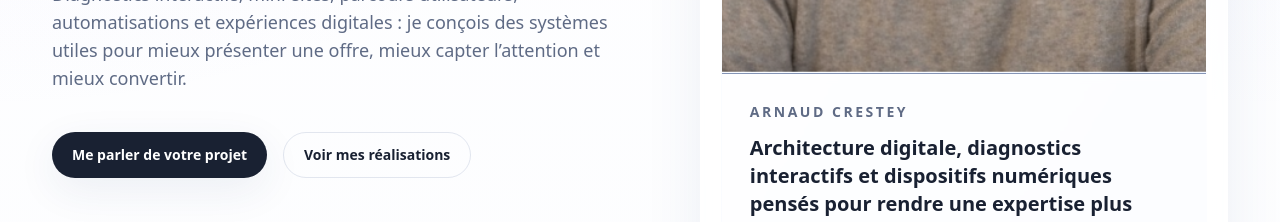
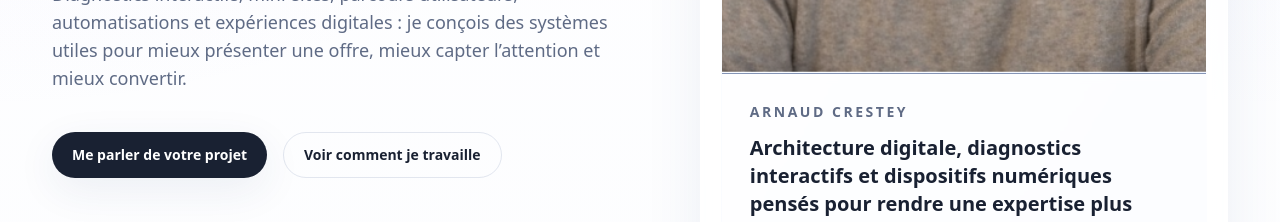
Before and after one commit to arnaudcrestey/portail-site-vitrine, a Next.js app: page / in a window 1280 px wide. Shown: the part 820-1042 px from the top of the page. Built offline with nearby package versions, Linux system fonts and the light colour scheme.

Commit message:
Update hero.tsx

```diff
--- a/components/hero.tsx
+++ b/components/hero.tsx
@@ -13,17 +13,20 @@ export function HomeHero() {
           </h1>
 
           <p className="mt-6 max-w-2xl text-lg leading-8 text-slate sm:text-xl">
-            J’aide en priorité les coachs, thérapeutes, formateurs et indépendants à passer d’une offre floue ou dispersée à un dispositif concret, lisible et engageant.
+            J’aide en priorité les coachs, thérapeutes, formateurs et indépendants à passer d’une offre floue ou
+            dispersée à un dispositif concret, lisible et engageant.
           </p>
 
           <p className="mt-4 max-w-2xl text-base leading-8 text-slate sm:text-lg">
-            Diagnostics interactifs, mini-sites, parcours utilisateurs, automatisations et expériences digitales : je conçois des systèmes utiles pour mieux présenter une offre, mieux capter l’attention et mieux convertir.
+            Diagnostics interactifs, mini-sites, parcours utilisateurs, automatisations et expériences digitales : je
+            conçois des systèmes utiles pour mieux présenter une offre, mieux capter l’attention et mieux convertir.
           </p>
 
           <div className="mt-10 flex flex-col gap-4 sm:flex-row">
             <ButtonLink href="/contact">Me parler de votre projet</ButtonLink>
-            <ButtonLink href="/diagnostics-automatisations" variant="secondary">
-              Voir mes réalisations
+
+            <ButtonLink href="/realisations" variant="secondary">
+              Voir comment je travaille
             </ButtonLink>
           </div>
 
@@ -33,7 +36,10 @@ export function HomeHero() {
               ['Structure', 'Transformer une expertise en parcours concret'],
               ['Conversion', 'Créer des dispositifs plus engageants et crédibles'],
             ].map(([label, value]) => (
-              <div key={label} className="rounded-3xl border border-line/90 bg-white/65 p-5 backdrop-blur-sm">
+              <div
+                key={label}
+                className="rounded-3xl border border-line/90 bg-white/65 p-5 backdrop-blur-sm"
+              >
                 <dt className="text-xs font-semibold uppercase tracking-[0.18em] text-slate">{label}</dt>
                 <dd className="mt-3 text-sm font-medium leading-6 text-ink">{value}</dd>
               </div>
@@ -43,6 +49,7 @@ export function HomeHero() {
 
         <Surface className="relative overflow-hidden p-4 sm:p-5">
           <div className="absolute inset-x-8 top-0 h-24 rounded-full bg-secondary/18 blur-3xl" />
+
           <div className="relative overflow-hidden rounded-[26px] border border-white/70 bg-gradient-to-br from-white to-mist">
             <div className="relative aspect-[4/5]">
               <SmartImage
@@ -54,10 +61,12 @@ export function HomeHero() {
                 sizes="(min-width: 1024px) 42vw, 100vw"
               />
             </div>
+
             <div className="border-t border-line/80 bg-white/80 p-6 backdrop-blur-sm sm:p-7">
               <p className="text-sm font-semibold uppercase tracking-[0.18em] text-slate">Arnaud Crestey</p>
               <p className="mt-3 text-xl font-semibold text-ink">
-                Architecture digitale, diagnostics interactifs et dispositifs numériques pensés pour rendre une expertise plus claire, plus crédible et plus engageante.
+                Architecture digitale, diagnostics interactifs et dispositifs numériques pensés pour rendre une
+                expertise plus claire, plus crédible et plus engageante.
               </p>
             </div>
           </div>
```
